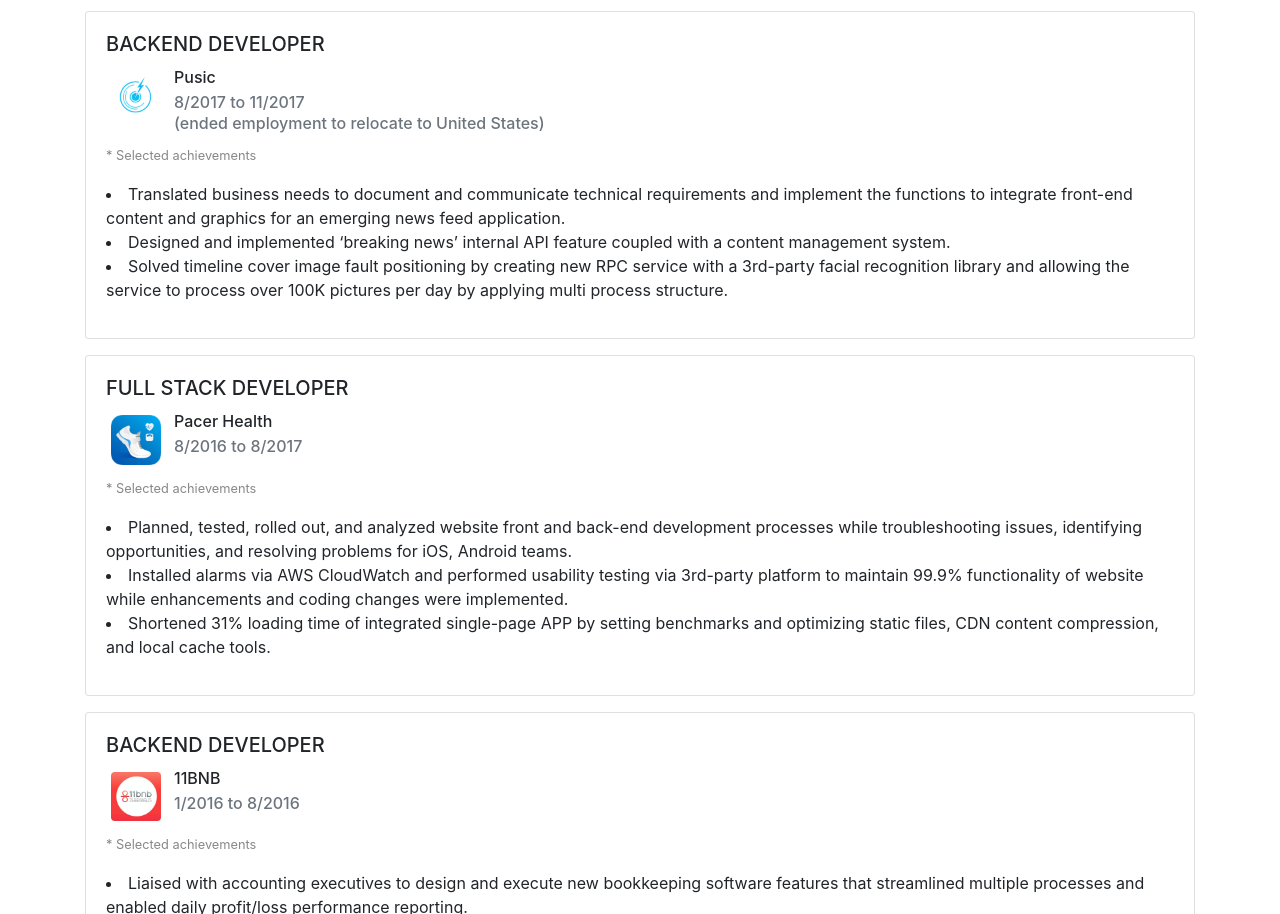
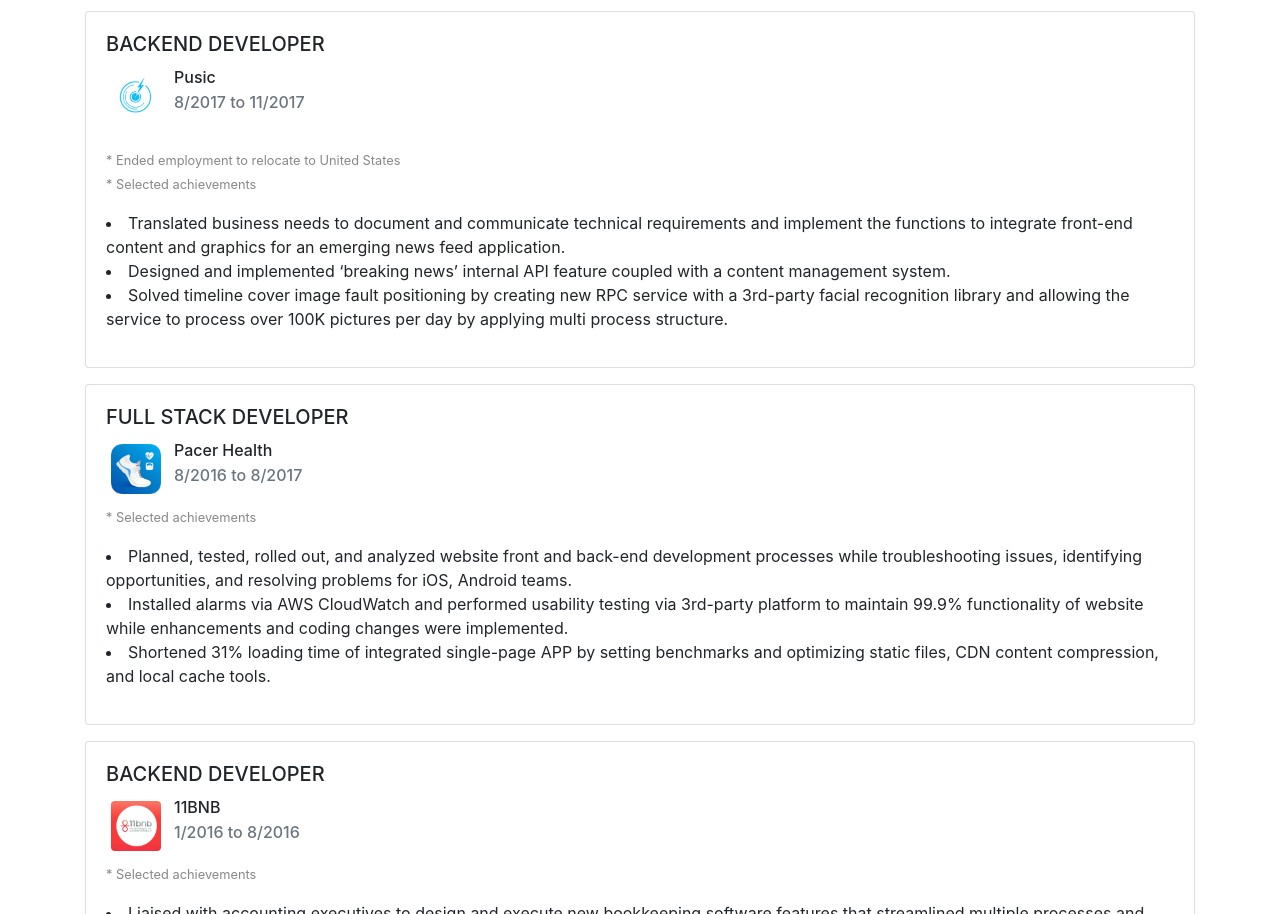
Before and after one commit to 0xZDR/0xZDR.github.io, a plain HTML site: page index.html in a window 1280 px wide. Shown: the part 909-1823 px from the top of the page. Drawn offline with nearby package versions, Linux system fonts and the light colour scheme.

Commit message:
index.html: modified (ended employment to relocate to United States)

```diff
--- a/index.html
+++ b/index.html
@@ -156,14 +156,19 @@
               <h6 class="card-subtitle mb-2 text-muted">
                 8/2017 to 11/2017
               </h6>
-              <h6 class="card-subtitle mb-2 text-muted">
-                (ended employment to relocate to United States)
-              </h6>
             </div>
           </div>
 
           <p class="card-text">
-            <small>* Selected achievements</small>
+            <p>
+              <small>
+                * Ended employment to relocate to United States
+              </small>
+              <br>
+              <small>
+                * Selected achievements
+              </small>
+            </p>
             <li>
               Translated business needs to document and communicate technical requirements and implement the functions to integrate front-end content and graphics for an emerging news feed application.
             </li>
```
